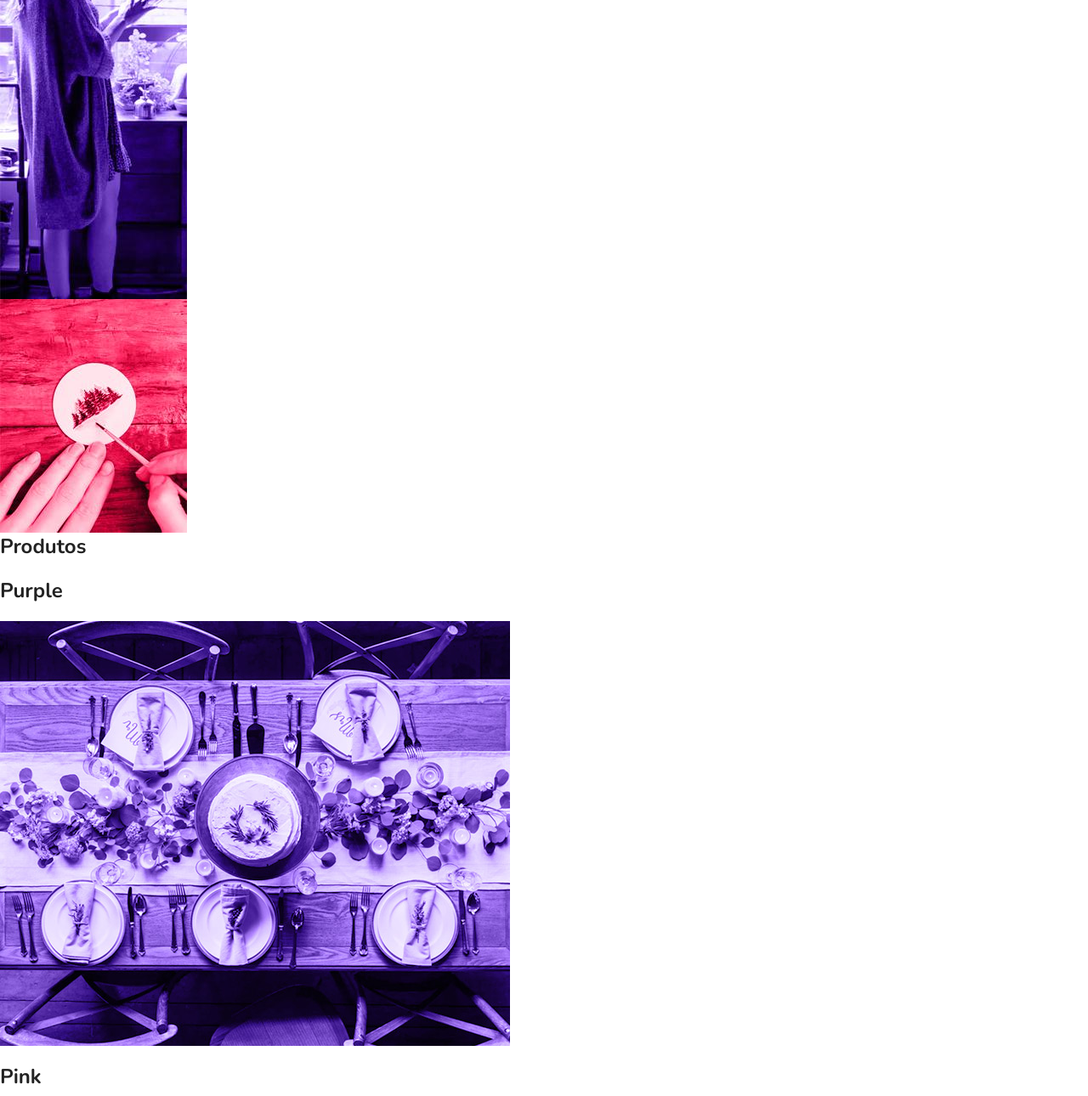
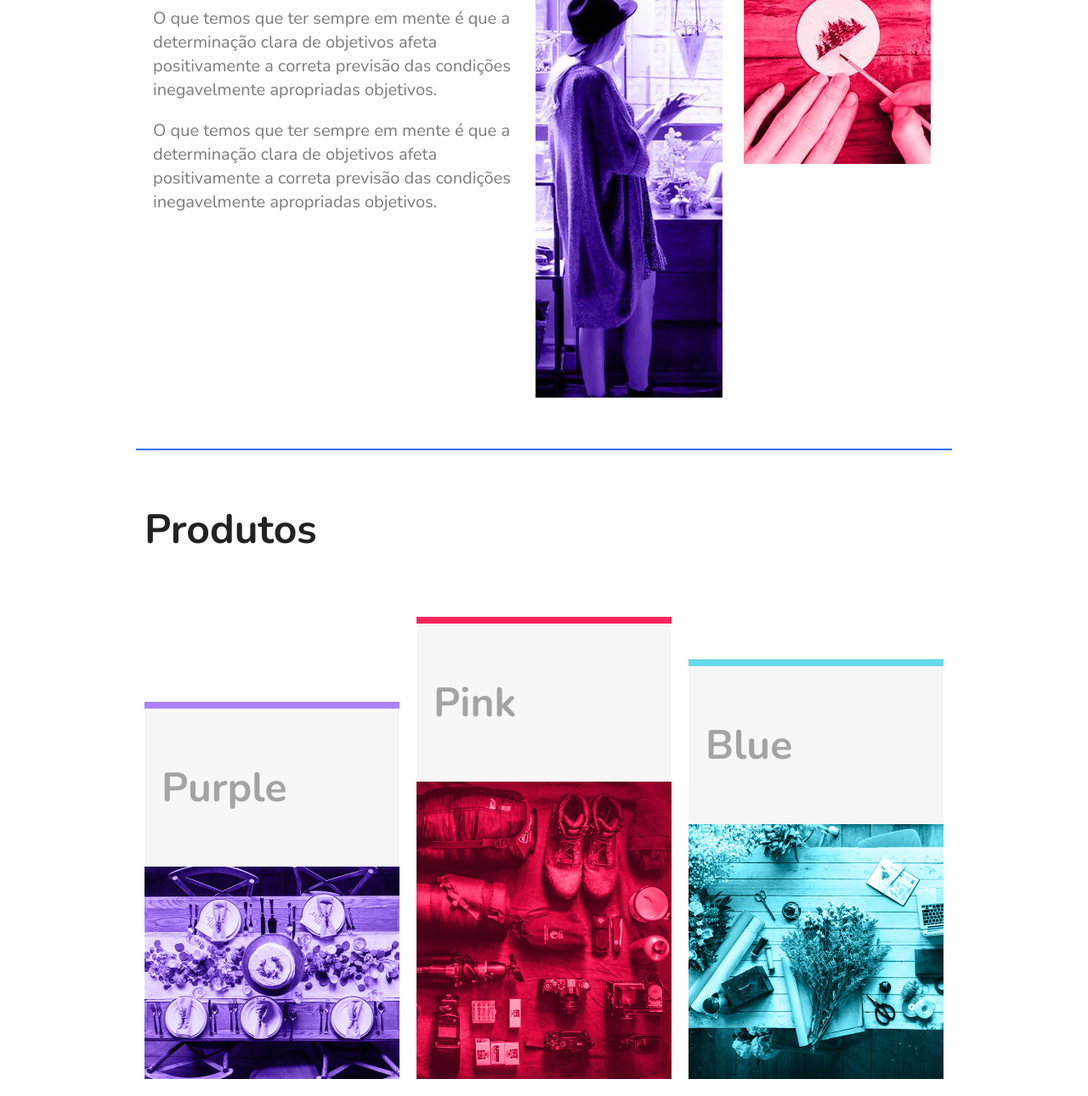
Before and after one commit to FilipeCamargo/FlexBlog_origamid, a plain HTML site: page index.html in a window 1280 px wide. Shown: the part 481-1771 px from the top of the page at 85% size. Drawn offline with nearby package versions, Linux system fonts and the light colour scheme.

Commit message:
Sobre e Produtos

```diff
--- a/css/style.css
+++ b/css/style.css
@@ -1,4 +1,4 @@
-body, h1, ul, li, p, a{
+body, h1, h2, ul, li, p, a{
     margin: 0;
     padding: 0;
 }
@@ -88,3 +88,87 @@ img{
 .menu-nav a:hover{
     color:#122ab2;
 }
+
+/* Introdução */
+
+.introducao{
+    font-size: 3em;
+    line-height: 1;
+    max-width: 960px;
+    margin: 0 auto;
+    padding: 60px 10px;
+}
+
+.sobre{
+    border-top: 2px solid #2c70ff;
+    border-bottom: 2px solid #2c70ff;
+    max-width: 960px;
+    margin: 0 auto;
+    padding: 60px 10px;
+    display: flex;
+    flex-wrap: wrap;
+}
+
+.sobre-info{
+    flex: 2 1 300px;
+    margin: 0 10px;
+}
+
+.sobre-info h1{
+    font-size: 3em;
+    margin-bottom: .5em;
+}
+
+.sobre-info p{
+    font-size: 1.25em;
+    line-height: 1.4;
+    margin-bottom: 1em;
+    color: #7c7c7c;
+}
+
+.sobre-img{
+    flex: 1 1 160px;
+    margin: 0 10px;
+}
+
+/* Produtos */
+
+.produtos{
+    max-width: 960px;
+    margin: 60px auto;
+}
+
+.produtos h1{
+    font-size: 3em;
+    margin: 0 10px 60px 10px;
+}
+
+.produtos-container{
+    display: flex;
+    flex-wrap: wrap;
+    align-items: flex-end;
+}
+
+.produto-item{
+    flex: 1 1 175px;
+    margin:10px;
+}
+
+.produto-item h2{
+    font-size: 3em;
+    color: #a4a4a4;
+    background: #f7f7f7;
+    padding: 60px 20px;
+}
+
+.purple{
+    border-top: 8px solid #ae81ff;
+}
+
+.pink{
+    border-top: 8px solid #f9265e;
+}
+
+.blue{
+    border-top: 8px solid #66d9eb;
+}
```
